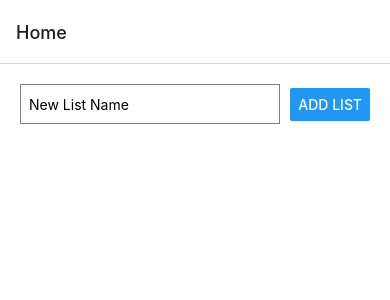
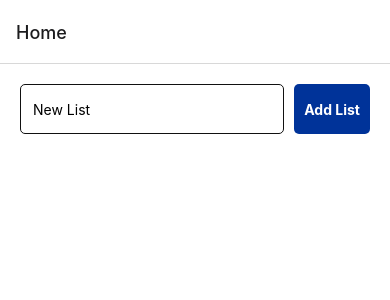
Before and after one commit to ShiyamalanK/todo_app, a React Native app: screen /Home in a window 390 px wide. Shown: the top 300 px of the page. Built offline with nearby package versions, Linux system fonts and the light colour scheme.

Commit message:
Implemented MyInput component and MyListItem component

```diff
--- /dev/null
+++ b/components/MyInput.js
@@ -0,0 +1,61 @@
+import { View, Text, StyleSheet, TextInput, TouchableOpacity } from 'react-native'
+import React from 'react'
+import colors from '../constants/colors'
+
+export default function MyInput(props) {
+  return (
+    <View>
+      <View style={styles.inputContainer}>
+          <TextInput
+            style={styles.input}
+            placeholder= {props.placeholder}
+            value={props.value}
+            onChangeText={props.onChangeText}
+          />
+          <TouchableOpacity
+          onPress={props.onPress}
+          style={styles.addBtn} >
+            <Text style={styles.buttonText}>{props.buttonTitle}</Text>
+          </TouchableOpacity>
+          {/* <Button title="Add List" onPress={addList}
+          style={styles.addBtn}/> */}
+      </View>
+    </View>
+  )
+}
+
+const styles = StyleSheet.create({
+    inputContainer: {
+        width: '100%',
+        display: 'flex',
+        flexDirection: 'row',
+        justifyContent: 'space-between',
+        alignItems:'center',
+        gap: 10,
+        marginBottom: 30
+      },
+      input: {
+        height: 50,
+        flex: 1,
+        // width: 280,
+        borderColor: colors.myBlack,
+        borderWidth: 1,
+        // marginBottom: 10,
+        paddingHorizontal: 12,
+        borderRadius: 5
+      },
+      addBtn:{
+        display: 'flex',
+        alignItems: 'center',
+        justifyContent:'center',
+        height: 50,
+        backgroundColor: colors.myBlue,
+        padding: 10,
+        borderRadius: 5,
+        borderColor: colors.myBlack
+      },
+      buttonText:{
+        color: colors.myWhite,
+        fontWeight: 'bold'
+      },
+})
--- /dev/null
+++ b/components/MyListItem.js
@@ -0,0 +1,35 @@
+import { View, Text, TouchableOpacity, StyleSheet } from 'react-native'
+import React from 'react'
+import colors from '../constants/colors'
+
+export default function MyListItem(props) {
+  return (
+    <View>
+        <TouchableOpacity
+            style = {styles.MyListItem}
+            onPress = {props.onPress}
+        >
+            <Text style={styles.MyListItemText}>{props.title.length > 14 ? `${props.title.substring(0,12)}...` : props.title}</Text>
+        </TouchableOpacity>
+    </View>
+  )
+}
+
+const styles = StyleSheet.create({
+    MyListItem:{
+        display: 'flex',
+        justifyContent: 'center',
+        alignItems:'center',
+        padding: 12,
+        height: 100,
+        minWidth: 150,
+        marginVertical: 5,
+        backgroundColor: colors.myBlue,
+        borderRadius: 5
+
+    },
+    MyListItemText:{
+        color: colors.myWhite,
+        fontWeight: 'bold'
+    }
+})
--- a/components/TodoItem.js
+++ b/components/TodoItem.js
@@ -1,5 +1,6 @@
 import React from 'react';
 import { View, Text, TouchableOpacity, StyleSheet, CheckBox, Switch} from 'react-native';
+import colors from '../constants/colors';
 // import { CheckBox } from '@react-native-community/checkbox';
 
 export default function TodoItem({ task, onToggle, onDelete }) {
@@ -19,7 +20,14 @@ const styles = StyleSheet.create({
   container: {
     flexDirection: 'row',
     alignItems: 'center',
-    marginBottom: 10,
+    justifyContent: 'space-between',
+    gap: 10,
+    height:60,
+    marginVertical: 8,
+    paddingRight: 15,
+    borderWidth: 0.3,
+    borderColor: colors.myBlack,
+    borderRadius: 5
   },
   text: {
     flex: 1,
--- a/screens/HomeScreen.js
+++ b/screens/HomeScreen.js
@@ -1,7 +1,9 @@
 import React, { useState } from 'react';
-import { View, Text, Button, TextInput, FlatList, StyleSheet, TouchableOpacity } from 'react-native';
+import { View, Text, Button, TextInput, FlatList, StyleSheet, TouchableOpacity, ScrollView } from 'react-native';
 import AsyncStorage from '@react-native-async-storage/async-storage';
 import colors from '../constants/colors';
+import MyListItem from '../components/MyListItem';
+import MyInput from '../components/MyInput';
 
 export default function HomeScreen({ navigation }) {
   const [listName, setListName] = useState('');
@@ -27,36 +29,22 @@ export default function HomeScreen({ navigation }) {
 
   return (
     <View style={styles.container}>
-      <View style={styles.inputContainer}>
-          <TextInput
-            style={styles.input}
-            placeholder="New List Name"
-            value={listName}
-            onChangeText={setListName}
-          />
-          <Button title="Add List" onPress={addList}
-          style={styles.addBtn}/>
-      </View>
-      <FlatList
-        data={lists}
-        // numColumns={3}
-        renderItem={({ item }) => (
-          <View style={styles.listItem}>
-            {/* <TouchableOpacity
-            style={styles.listBtn}
-            onPress={() => navigation.navigate('TodoList', { listId: item.id })}
-            >
-                <Text>{item.name}</Text>
-            </TouchableOpacity> */}
-            <Button
-              title={item.name}
-              onPress={() => navigation.navigate('TodoList', { listId: item.id })}
-            />
-
-          </View>
-        )}
-        keyExtractor={(item) => item.id}
+      <MyInput
+        placeholder = "New List"
+        value = {listName}
+        onChangeText = {setListName}
+        buttonTitle = 'Add List'
+        onPress = {addList}
       />
+      <ScrollView contentContainerStyle={styles.listContainer}>
+        {lists.map(item=>(
+            <View key={item.id} style={styles.listItem}>
+                <MyListItem
+                    title={item.name}
+                    onPress={() => navigation.navigate('TodoList', { listId: item.id })}/>
+            </View>
+        ))}
+      </ScrollView>
     </View>
   );
 }
@@ -66,35 +54,15 @@ const styles = StyleSheet.create({
     flex: 1,
     padding: 20,
     backgroundColor: colors.myWhite,
-    maxWidth: 500
-  },
-  inputContainer: {
-    width: '100%',
-    display: 'flex',
+    maxWidth: 500,
+},
+listContainer:{
     flexDirection: 'row',
+    flexWrap: 'wrap',
     justifyContent: 'space-between',
-    alignItems:'center',
-    gap: 10,
-    marginBottom: 30
-  },
-  input: {
-    height: 40,
-    width: 270,
-    borderColor: 'gray',
-    borderWidth: 1,
-    // marginBottom: 10,
-    paddingHorizontal: 8,
-  },
-  addBtn:{
-    height: 40
-  },
-  listItem: {
-    marginBottom: 10,
+},
+listItem:{
+    width: '48%',
+}
 
-  },
-  listBtn:{
-    height: 100,
-    width: 100,
-    backgroundColor: colors.myBlue
-  }
 });
--- a/screens/TodoListScreen.js
+++ b/screens/TodoListScreen.js
@@ -3,6 +3,7 @@ import { View, Text, Button, TextInput, StyleSheet } from 'react-native';
 import AsyncStorage from '@react-native-async-storage/async-storage';
 import TodoList from '../components/TodoList';
 import colors from '../constants/colors';
+import MyInput from '../components/MyInput';
 
 export default function TodoListScreen({ route }) {
   const { listId } = route.params;
@@ -43,13 +44,13 @@ export default function TodoListScreen({ route }) {
 
   return (
     <View style={styles.container}>
-      <TextInput
-        style={styles.input}
-        placeholder="New Task"
+      <MyInput
+        placeholder='New Task'
         value={taskName}
         onChangeText={setTaskName}
+        buttonTitle = 'Add Task'
+        onPress = {addTask}
       />
-      <Button title="Add Task" onPress={addTask} />
       <TodoList tasks={tasks} onToggle={toggleTask} onDelete={deleteTask} />
     </View>
   );
@@ -59,12 +60,7 @@ const styles = StyleSheet.create({
   container: {
     flex: 1,
     padding: 20,
-  },
-  input: {
-    height: 40,
-    borderColor: 'gray',
-    borderWidth: 1,
-    marginBottom: 10,
-    paddingHorizontal: 8,
+    backgroundColor: colors.myWhite,
+    maxWidth: 500
   },
 });
```
